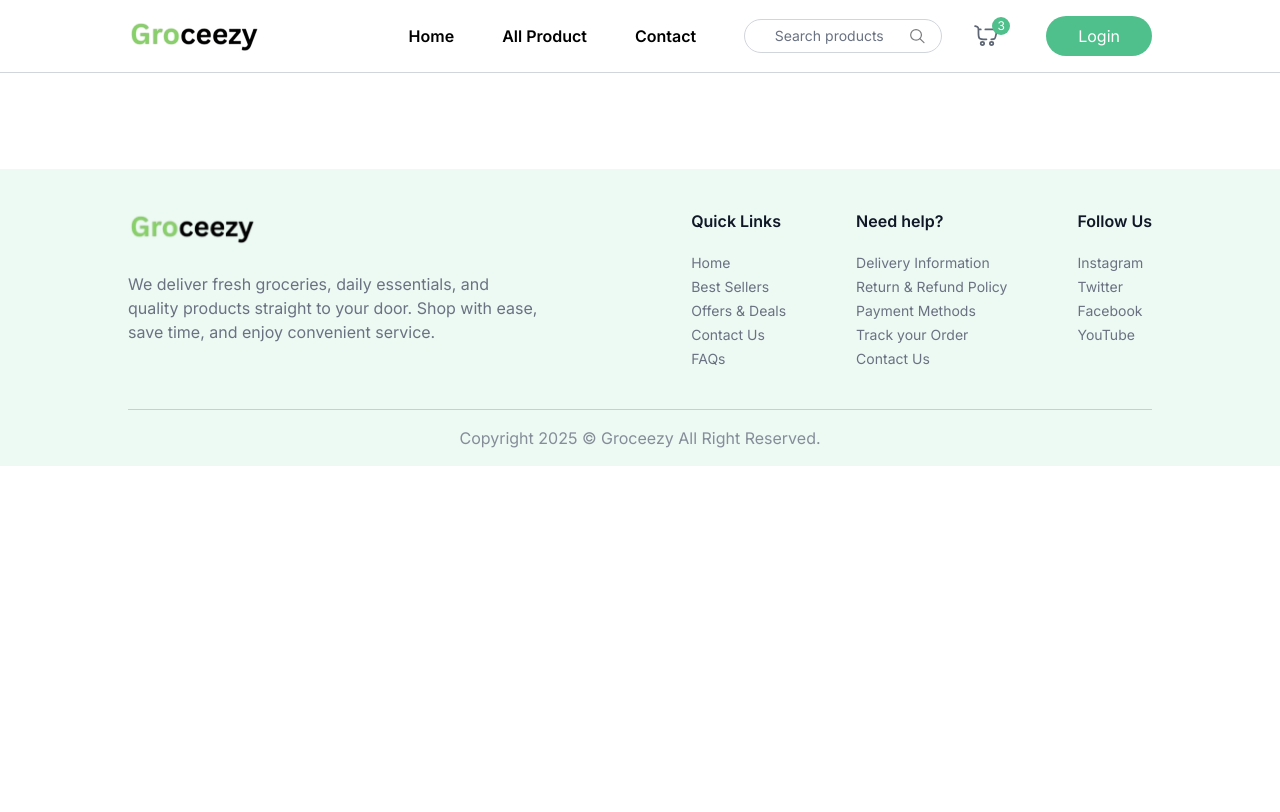
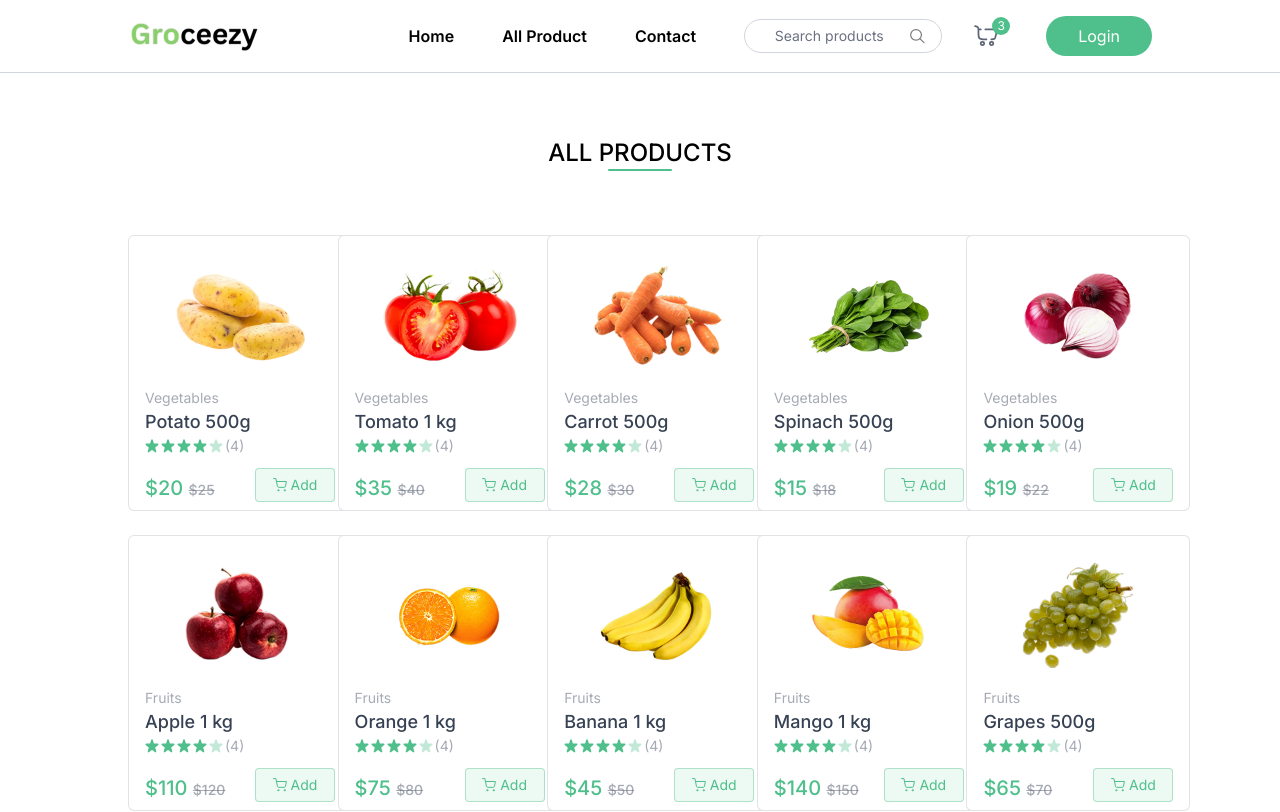
Before and after one commit to kithvin/Groceezy, a React (Vite) app in the folder Frontend/: page /products in a window 1280 px wide. Shown: the top 812 px of the page. Built offline with nearby package versions, Linux system fonts and the light colour scheme.

Commit message:
Implemented AllProducts page with search filtering and in-stock product display

```diff
--- a/Frontend/src/App.jsx
+++ b/Frontend/src/App.jsx
@@ -7,6 +7,7 @@
 import Footer from "./components/Footer";
 import { useAppContext } from "./context/AppContext";
 import Login from "./components/Login";
+import AllProducts from "./pages/AllProducts";
 
 const App = () => {
 
@@ -22,6 +23,7 @@
       <div className={`${isSellerPath ? "" : "px-6 md:px-16 lg:px-24 xl:px-32"}`}>
         <Routes>
           <Route path="/" element={<Home/>} />
+          <Route path="/products" element={<AllProducts />} />
           <Route path="/contact" element={<Contact />} />
         </Routes>
       </div>
--- a/Frontend/src/components/Login.jsx
+++ b/Frontend/src/components/Login.jsx
@@ -17,8 +17,8 @@
 
     // Dummy user setup
     setUser({
-      email: "test@gmail.com",
-      name: "TestUser",
+      email: "admin@example.com",
+      name: "admin",
     });
 
     // Close the login modal after submission
--- a/Frontend/src/components/Navbar.jsx
+++ b/Frontend/src/components/Navbar.jsx
@@ -31,7 +31,7 @@
           Home
         </NavLink>
         <NavLink
-          to="/product"
+          to="/products"
           className="font-semibold hover:text-primary-dull mr-4"
         >
           All Product
@@ -149,7 +149,7 @@
           </NavLink>
           <NavLink
             className="w-full py-2 px-3 rounded transition-colors font-semibold hover:text-primary-dull"
-            to="/product"
+            to="/products"
             onClick={() => setOpen(false)}
           >
             All Products
@@ -157,7 +157,7 @@
           {user && (
             <NavLink
               className="w-full py-2 px-3 rounded transition-colors font-semibold hover:text-primary-dull"
-              to="/product"
+              to="/products"
               onClick={() => setOpen(false)}
             >
               My Orders
--- /dev/null
+++ b/Frontend/src/pages/AllProducts.jsx
@@ -0,0 +1,47 @@
+import React, { useEffect, useState } from "react";
+import { useAppContext } from "../context/AppContext";
+import ProductCard from "../components/ProductCard";
+
+function AllProducts() {
+
+  // Get all products and the current search query from global context
+  const { products, searchQuery } = useAppContext();
+
+  // Local state to store filtered products
+  const [filteredProducts, setFilterProducts] = useState([]);
+
+  useEffect(() => {
+
+    // If searchQuery is not empty, filter products based on name
+    if (searchQuery.length > 0) {
+      setFilterProducts(
+        products.filter((products) =>
+          products.name.toLowerCase().includes(searchQuery.toLowerCase())
+        )
+      );
+    } else {
+
+      // If no searchQuery, show all products
+        setFilterProducts(products)
+    }
+  }, [products, searchQuery]);
+
+  return (
+    <div className="mt-16 flex flex-col">
+       {/* Section title */}
+      <div className="flex flex-col items-center mb-8 md:mb-10">
+        <p className="text-2xl font-medium uppercase">All Products</p>
+        <div className="w-16 h-0.5 bg-primary rounded-full"></div>
+      </div>
+
+       {/* Product grid: shows only products that are in stock */}
+      <div className="grid grid-cols-2 sm:grid-cols-3 md:grid-cols-4 gap-3 md:gap-6 lg:grid-cols-5 mt-6">
+        {filteredProducts.filter((product)=> product.inStock).map((product,index)=>(
+            <ProductCard key={index} product={product}/>
+        ))}
+      </div>
+    </div>
+  );
+}
+
+export default AllProducts;
```
